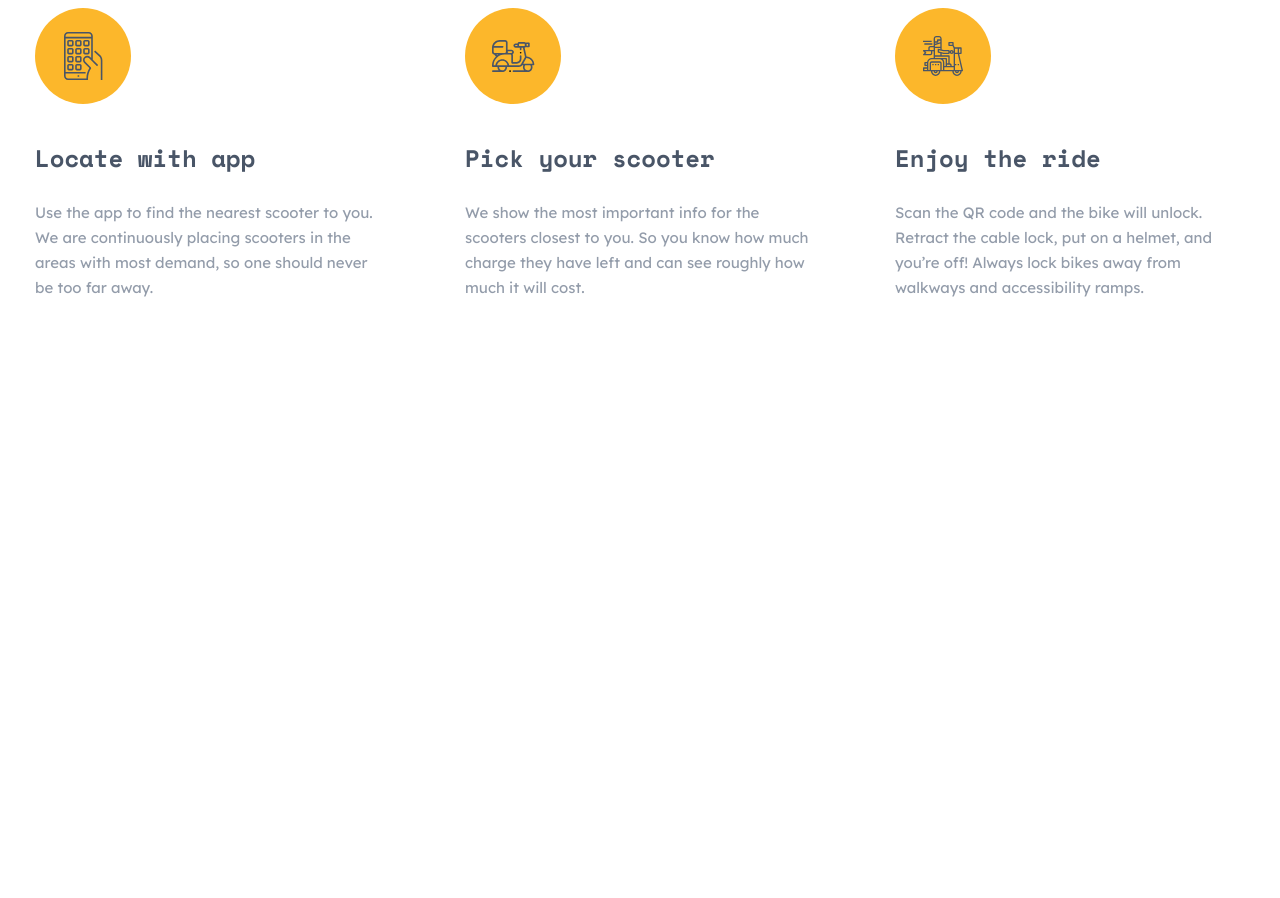
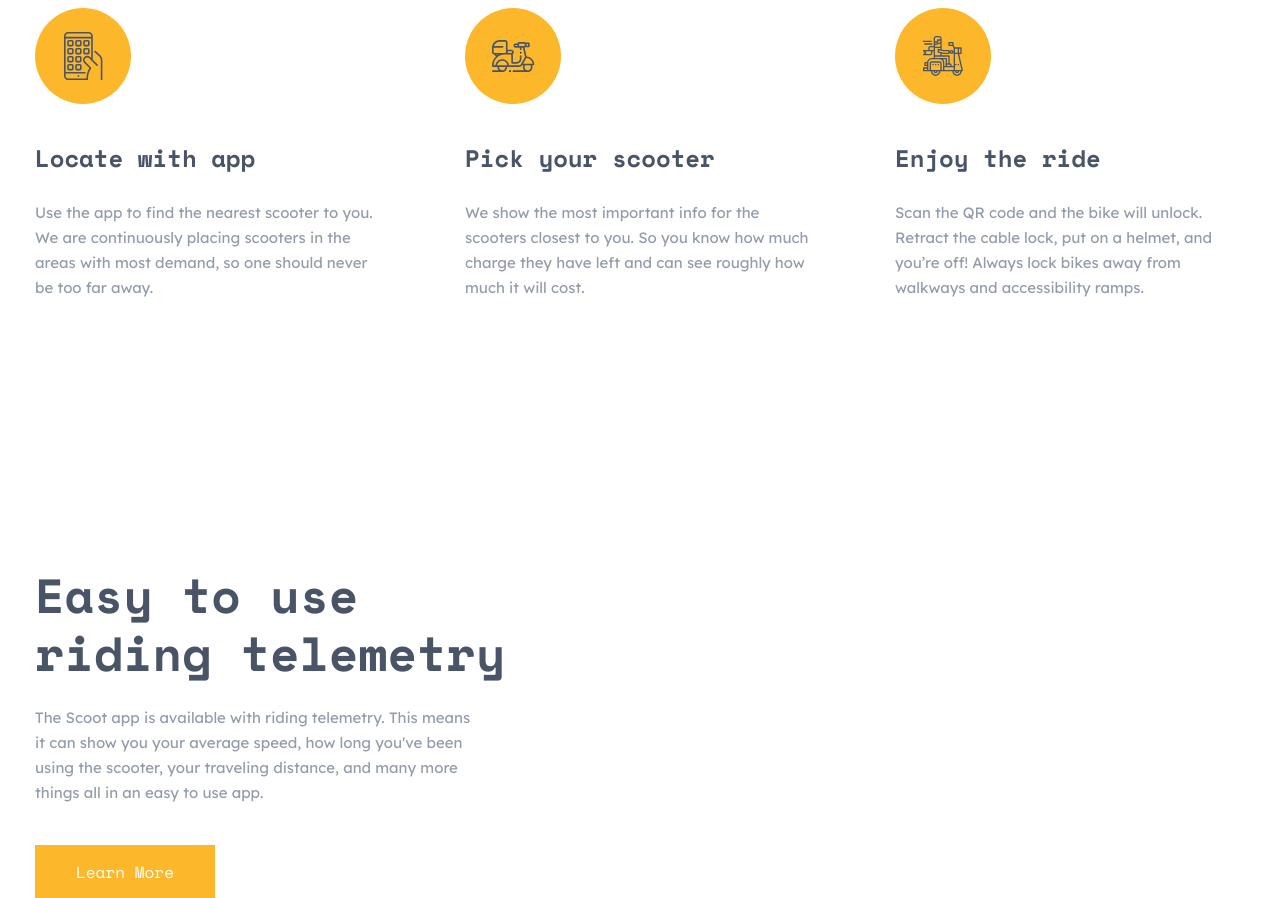
Before and after one commit to 01adilov/exam, a plain HTML site: page index.html in a window 1280 px wide. Shown: the part 920-1818 px from the top of the page. Before the commit the page ends 1220 px from the top, so only its background shows below. Drawn offline with Linux system fonts and the light colour scheme.

Commit message:
created about-section

```diff
--- a/index.html
+++ b/index.html
@@ -62,6 +62,21 @@
                 </div>
             </div>
         </section>
+
+        <section class="about">
+            <div class="container">
+                <div class="about__wrapper">
+                    <div class="about__left">
+            <h2 class="about__title">Easy to use
+                riding telemetry</h2>
+            <p class="about__text">The Scoot app is available with riding telemetry. This means it can show you your average speed, how long
+                you've been using the scooter, your traveling distance, and many more things all in an easy to use app.
+            </p>
+            <button class="about__btn">Learn More</button>
+        </div>
+        </div>
+        </div>
+        </section>
     </main>
 </body>
 
--- a/scss/blocks/_about.scss
+++ b/scss/blocks/_about.scss
@@ -0,0 +1,26 @@
+.about {
+    padding-top: 266px;
+    &__title {
+        max-width: 475px;
+        color: var(--title-color);
+        font-family: "Space Mono";
+        font-size: 48px;
+        font-weight: 700;
+    }
+
+    &__text {
+        margin-top: 24px;
+        margin-bottom: 40px;
+        max-width: 445px;
+        color: var(--text-color);
+        font-family: "Lexend Deca";
+        font-size: 15px;
+        font-style: normal;
+        font-weight: 400;
+        line-height: 25px;
+    }
+
+    &__btn {
+        @include brand-btn;
+    }
+}
```
Also changed, not shown: css/style.css, img/about.1.png (added), img/about.2.jpg (added), img/about.3.png (added), 1 other file.
